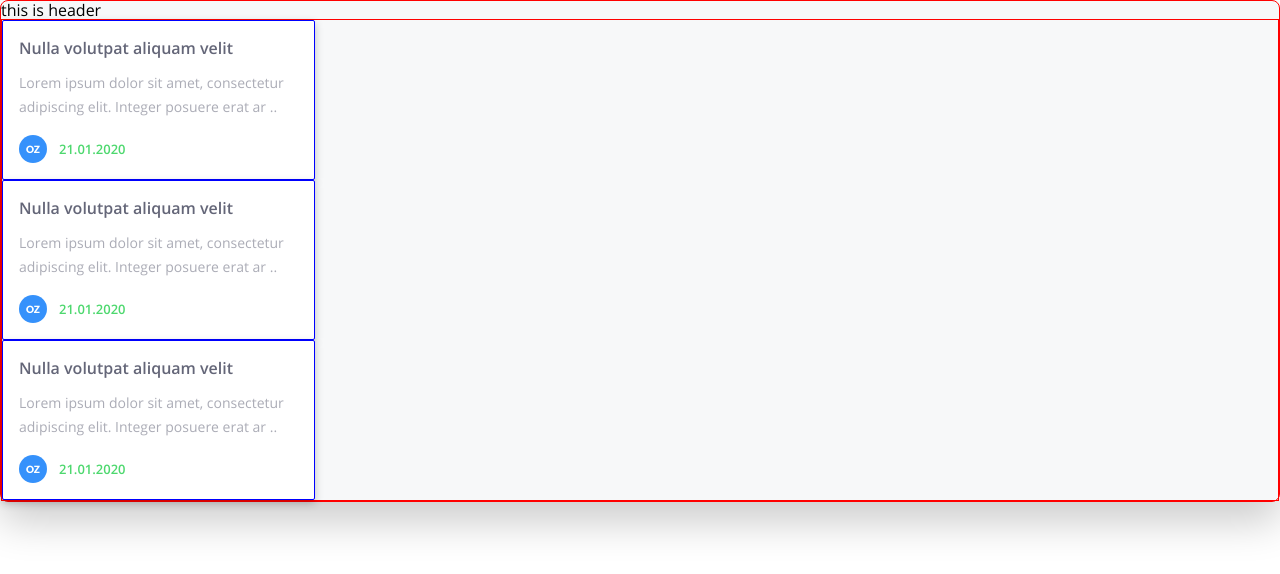
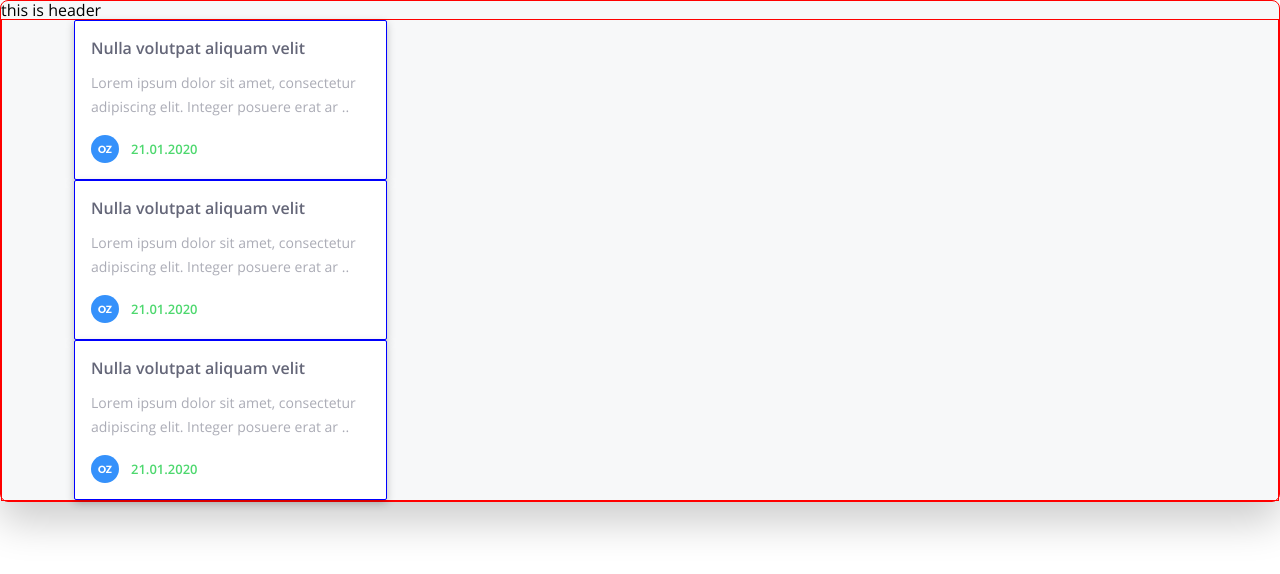
Before and after one commit to AlexValyshev/jungaroo-project, a Nuxt app: page / in a window 1280 px wide. Shown: the top 574 px of the page. Built offline with nearby package versions, Linux system fonts and the light colour scheme.

Commit message:
Промежуточное сохранение

```diff
--- a/pages/index.vue
+++ b/pages/index.vue
@@ -19,6 +19,7 @@ export default {
 
 <style>
 .columns {
+  padding-left: 72px;
   border: 1px solid red;
 }
 </style>
```
